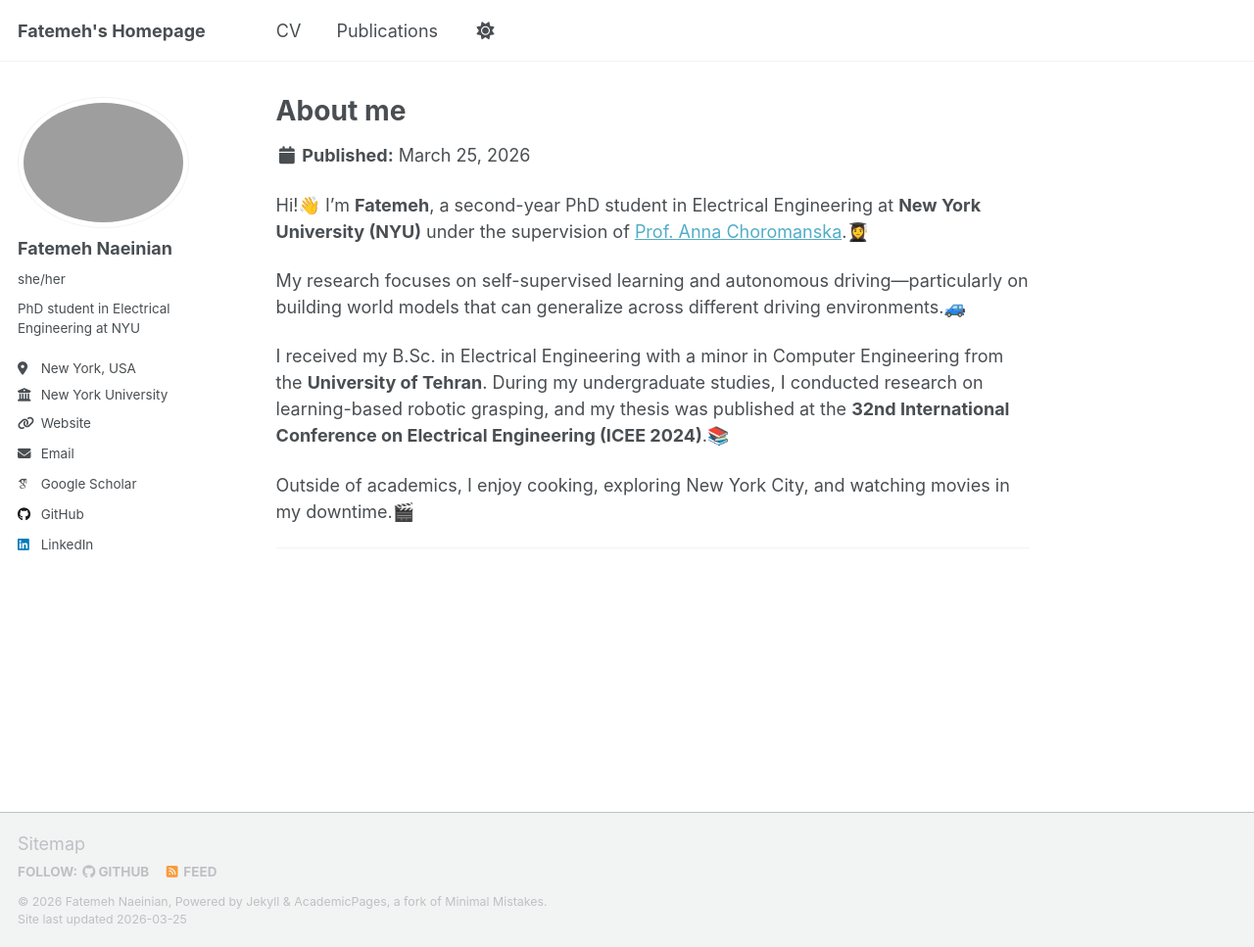
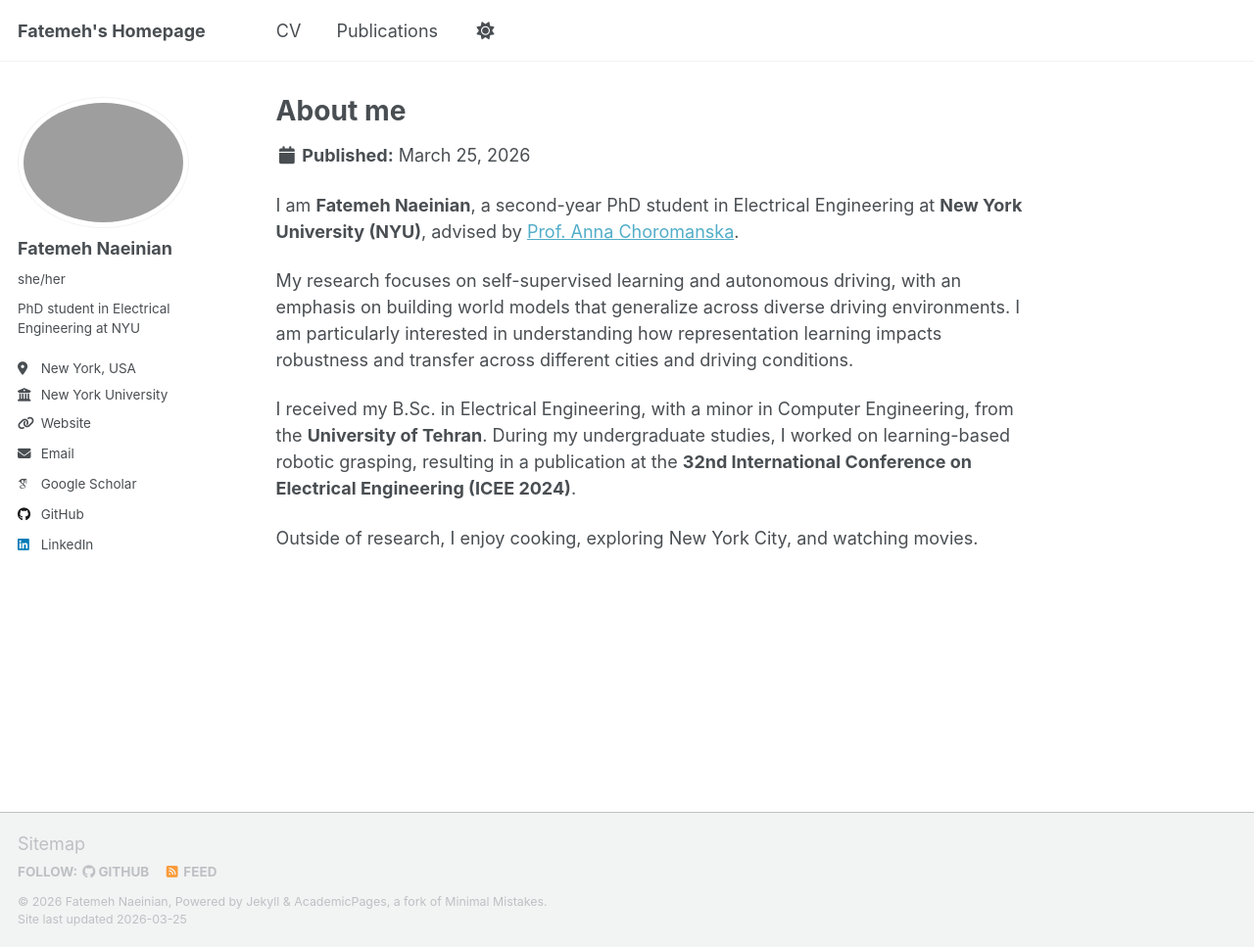
Before and after one commit to FatemehNaeinian/FatemehNaeinian.github.io, a Jekyll site: the page built from _pages/about.md, in a window 1280 px wide and 967 px high. Shown: the whole window at 98% size. Built offline with Jekyll 4.4.1, drawn with Linux system fonts in a browser that asks for light colours; some web fonts are replaced; a script that is not in the unit is left out.

Commit message:
Update about.md

```diff
--- a/_pages/about.md
+++ b/_pages/about.md
@@ -4,13 +4,10 @@ title: "About me"
 author_profile: true
 ---
 
-Hi!👋
-I’m **Fatemeh**, a second-year PhD student in Electrical Engineering at **New York University (NYU)** under the supervision of [Prof. Anna Choromanska](https://engineering.nyu.edu/faculty/anna-choromanska).👩‍🎓
+I am **Fatemeh Naeinian**, a second-year PhD student in Electrical Engineering at **New York University (NYU)**, advised by [Prof. Anna Choromanska](https://engineering.nyu.edu/faculty/anna-choromanska).
 
-My research focuses on self-supervised learning and autonomous driving—particularly on building world models that can generalize across different driving environments.🚙
+My research focuses on self-supervised learning and autonomous driving, with an emphasis on building world models that generalize across diverse driving environments. I am particularly interested in understanding how representation learning impacts robustness and transfer across different cities and driving conditions.
 
-I received my B.Sc. in Electrical Engineering with a minor in Computer Engineering from the **University of Tehran**. During my undergraduate studies, I conducted research on learning-based robotic grasping, and my thesis was published at the **32nd International Conference on Electrical Engineering (ICEE 2024)**.📚
+I received my B.Sc. in Electrical Engineering, with a minor in Computer Engineering, from the **University of Tehran**. During my undergraduate studies, I worked on learning-based robotic grasping, resulting in a publication at the **32nd International Conference on Electrical Engineering (ICEE 2024)**.
 
-Outside of academics, I enjoy cooking, exploring New York City, and watching movies in my downtime.🎬
-
----
+Outside of research, I enjoy cooking, exploring New York City, and watching movies.
```
